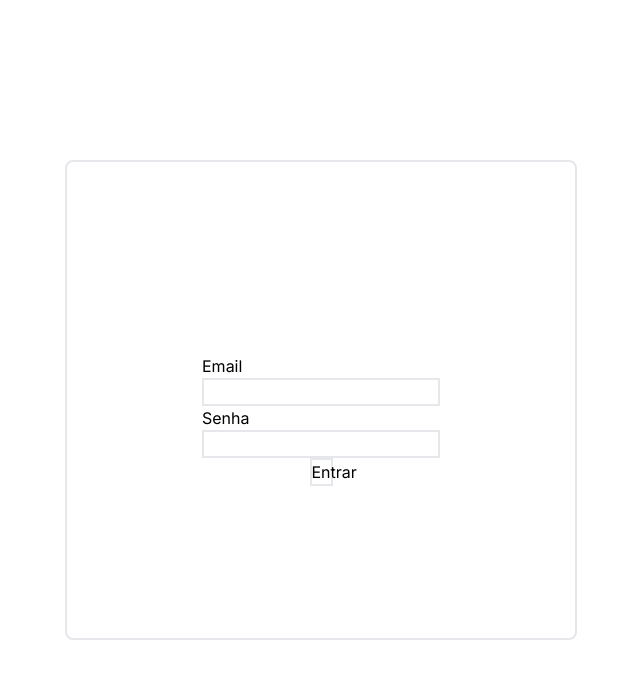
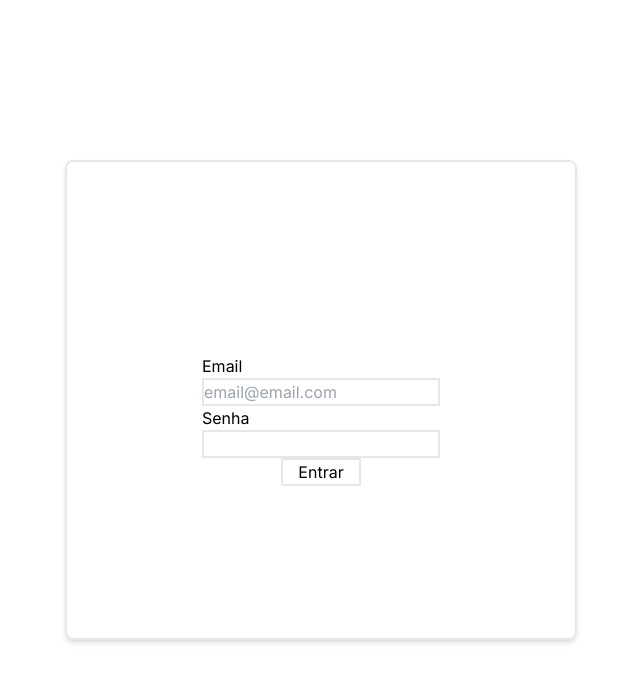
Before and after one commit to WallysFerreira/Sorveteria, a Next.js app in the folder frontend/sorveteria/: page /login in a window 1280 px wide. Shown: the top 682 px of the page, without its empty margins (319-959 px from the left). Built offline with nearby package versions, Linux system fonts and the light colour scheme.

Commit message:
adicionar obrigatoriedade nos campos

```diff
--- a/frontend/sorveteria/src/app/login/page.js
+++ b/frontend/sorveteria/src/app/login/page.js
@@ -1,17 +1,17 @@
 export default function Page() {
     return (
-                <form action={null} className="h-3/5 w-2/5 px-52 py-48 flex flex-col justify-around items-center border-2 rounded-lg ">
+                <form action={null} className="h-3/5 w-2/5 px-52 py-48 flex flex-col justify-around items-center border-2 rounded-lg shadow-md">
                     <div className="flex flex-col">
-                        <label for="login">Email</label>
-                        <input className="border-2" type="email" name="login" />
+                        <label htmlFor="login">Email</label>
+                        <input className="border-2" type="email" id="login" name="login" placeholder="email@email.com" required/>
                     </div>
 
                     <div className="flex flex-col">
-                        <label>Senha</label>
-                        <input className="border-2" type="password" name="senha" />
+                        <label htmlFor="senha">Senha</label>
+                        <input className="border-2" type="password" id="senha" name="senha" required/>
                     </div>
 
-                    <button className="border-2 w-[25%]" type="submit">Entrar</button>
+                    <button className="border-2 w-[25%] min-w-[80px]" type="submit">Entrar</button>
                 </form>
     )
 }
```
